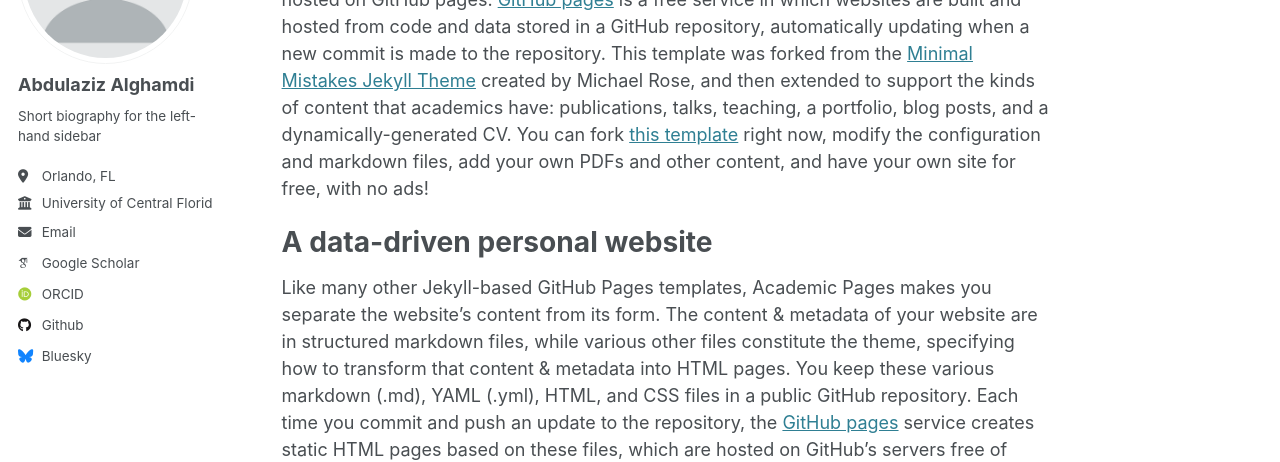
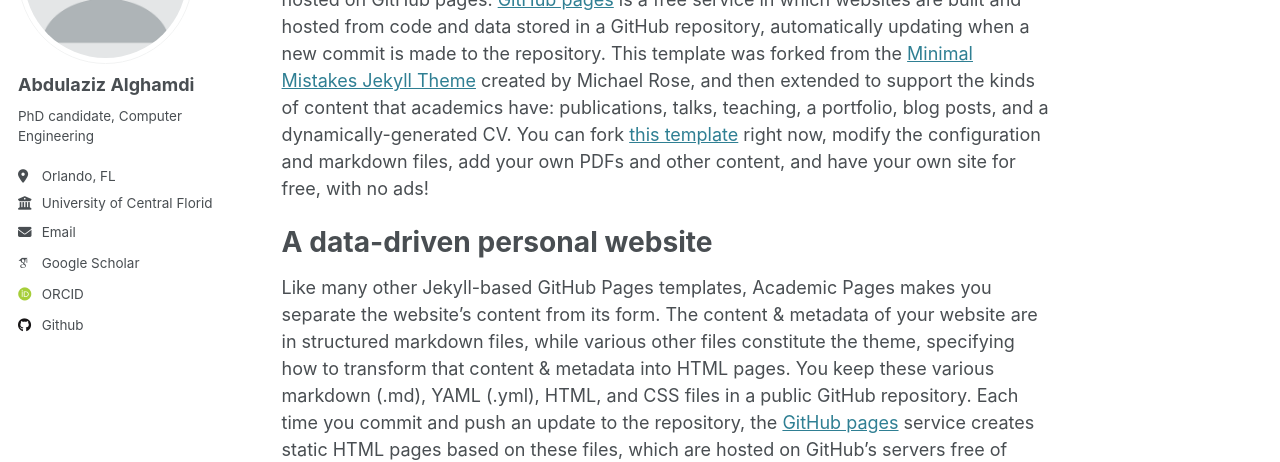
Before and after one commit to Eamna/eamna.github.io, a Jekyll site: the page built from _pages/about.md, in a window 1280 px wide. Shown: the part 217-679 px from the top of the page. Built offline with Jekyll 4.4.1, drawn with Linux system fonts in a browser that asks for light colours; some web fonts are replaced; part of the change alters nothing that is shown.

Commit message:
Update _config.yml

```diff
--- a/_config.yml
+++ b/_config.yml
@@ -24,7 +24,7 @@ author:
   avatar           : "profile.png"
   name             : "Abdulaziz Alghamdi"
   pronouns         : # example: "He/His"
-  bio              : "Short biography for the left-hand sidebar"
+  bio              : "PhD candidate, Computer Engineering"
   location         : "Orlando, FL"
   employer         : "University of Central Florida"
   uri              : # URL
@@ -34,7 +34,7 @@ author:
   arxiv            : # URL - Update with the correct link to your profile
   googlescholar    : "https://scholar.google.com/citations?user=lXqkDbkAAAAJ&hl=en&oi=sra"
   impactstory      : # URL
-  orcid            : "http://orcid.org/yourorcidurl"
+  orcid            : "https://orcid.org/0009-0008-8508-9281"
   semantic         : # URL
   pubmed           : # URL
   researchgate     : # URL
@@ -44,12 +44,12 @@ author:
   bitbucket        : # Username - Update with your username on the site
   codepen          : # Username
   dribbble         : # Username
-  github           : "academicpages"
+  github           : "Eamna"
   kaggle           : # Username
   stackoverflow    : # User number or user number and name (i.e., use "1" or "1/jeff-atwood")
 
   # Social media
-  bluesky          : "bsky.app" # Replace this with you Bluesky username
+  bluesky          : # Username
   facebook         : # Username
   flickr           : # Username
   foursquare       : # Username
```
